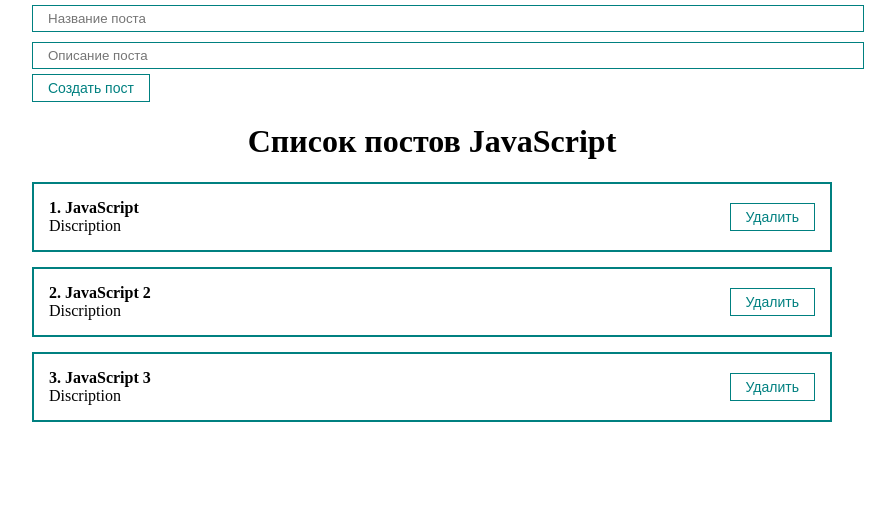
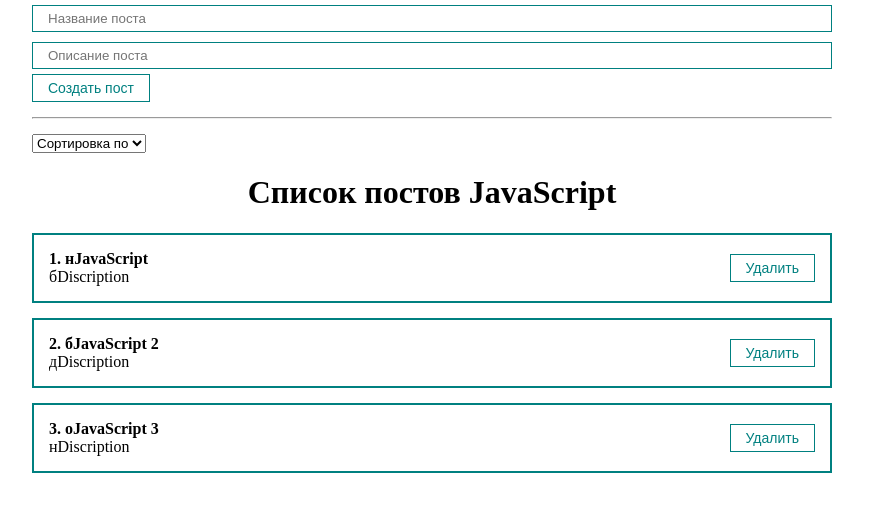
Before and after one commit to fadeyush/react-beginning, a React (Create React App) app: page /post in a window 1280 px wide. Shown: the top 512 px of the page, without its empty margins (208-1103 px from the left). Built offline with nearby package versions, Linux system fonts and the light colour scheme.

Commit message:
Сортировка. Выпадающий список

```diff
--- a/src/App.js
+++ b/src/App.js
@@ -1,16 +1,19 @@
 import React, { useState } from 'react';
 import PostList from './components/PostList';
 import PostForm from './components/PostForm';
+import MySelect from './components/UI/select/MySelect';
 
 import "../src/styles/App.css"
 
 function App() {
 
   const [posts, setPosts] = useState([
-      {id: 1, title: 'JavaScript', body: 'Discription'},
-      {id: 2, title: 'JavaScript 2', body: 'Discription'},
-      {id: 3, title: 'JavaScript 3', body: 'Discription'}
+    {id: 1, title: 'нJavaScript', body: 'бDiscription'},
+    {id: 2, title: 'бJavaScript 2', body: 'дDiscription'},
+    {id: 3, title: 'оJavaScript 3', body: 'нDiscription'}
   ]);
+
+  const [selectedSort, setSelectedSort] = useState('');
 
   // Принимаем newPost из дочернего компонента
   const createPost = (newPost) => {
@@ -22,9 +25,21 @@ function App() {
     setPosts(posts.filter(p => p.id !== post.id))
   }
 
+  const sortPosts = (sort) => {
+    setSelectedSort(sort);
+    setPosts([...posts].sort((a,b)=>a[sort].localeCompare(b[sort])))
+  }
+
   return (
     <div className="app">
       <PostForm create={createPost}/>
+      <hr style={{margin:'15px 0'}} />
+      <MySelect
+        value={selectedSort}
+        onChange={sortPosts}
+        defaultValue='Сортировка по'
+        options={[{value:'title', name:'По названию'},{value:'body', name:'По описанию'}]}
+      />
       {
         posts.length
         ?
@@ -34,7 +49,6 @@ function App() {
           Посты не найдены
         </h1>
       }
-
     </div>
   );
 }
--- a/src/components/PostForm.jsx
+++ b/src/components/PostForm.jsx
@@ -13,8 +13,10 @@ const PostForm = ({create}) => {
             ...post, id: Date.now(),
         }
 
-        create(newPost)
-        setPost({title:'', body:''});
+        if (newPost.title.length && newPost.body.length) {
+            create(newPost);
+            setPost({title:'', body:''});
+        }
       }
 
     {/* Неуправляемый/неконтролируемый инпут
--- a/src/components/UI/input/MyInput.module.css
+++ b/src/components/UI/input/MyInput.module.css
@@ -3,4 +3,5 @@
     padding: 5px 15px;
     margin: 5px 0;
     border: 1px solid teal;
+    box-sizing: border-box;
 }
--- /dev/null
+++ b/src/components/UI/select/MySelect.jsx
@@ -0,0 +1,17 @@
+import React from 'react';
+
+const MySelect = ({options, defaultValue, value, onChange}) => {
+    return (
+        <select
+            value={value}
+            onChange={e=>onChange(e.target.value)}
+        >
+            <option disabled value=''>{defaultValue}</option>
+            {options.map(option =>
+                <option key={option.value} value={option.value}>{option.name}</option>
+            )}
+        </select>
+    );
+};
+
+export default MySelect;
```
Also changed, not shown: 1 other file (tests, documents, lock files or other folders). Lines whose indentation alone changed are shown as unchanged.
